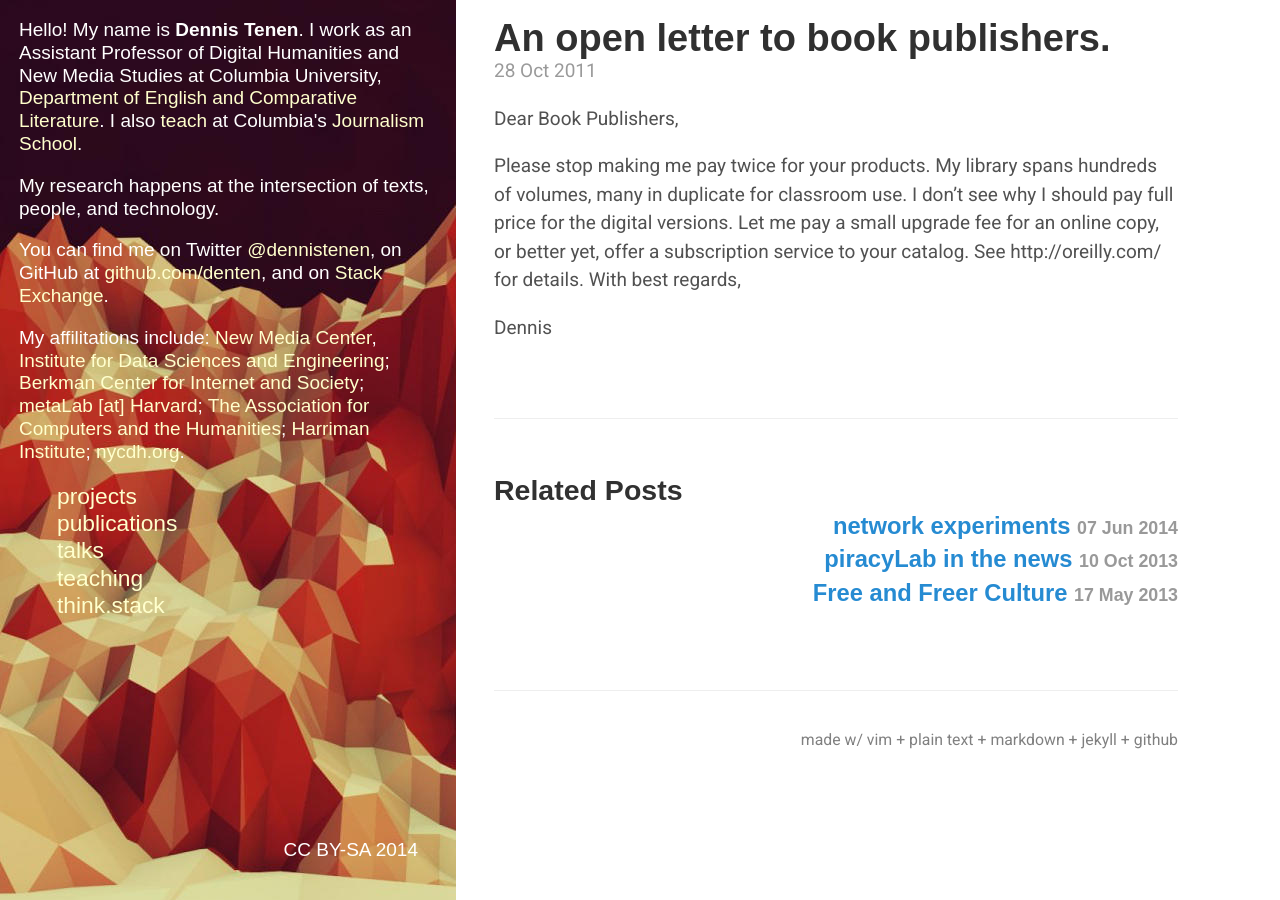
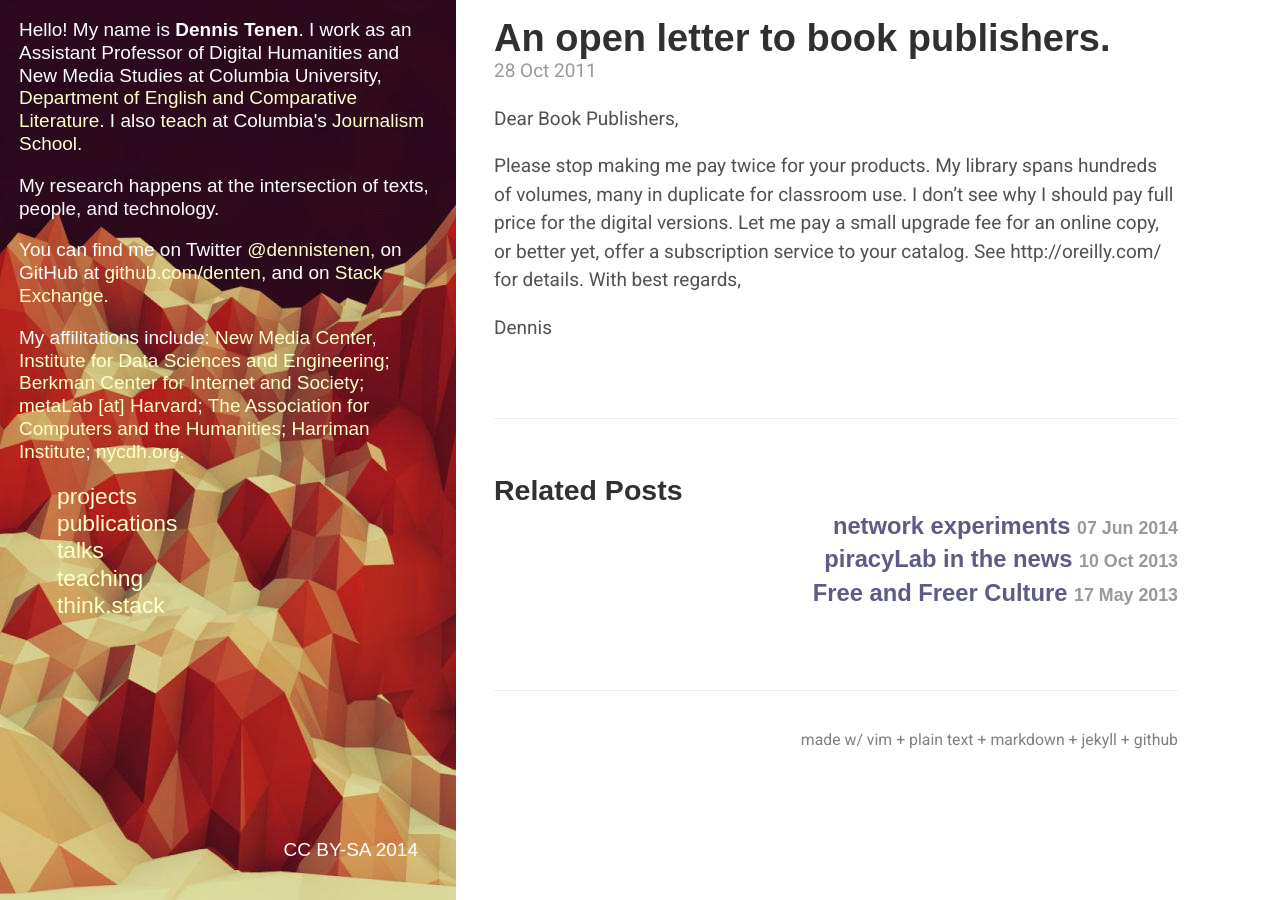
Before and after one commit to denten/denten.github.io, a Jekyll site: the page built from _posts/2011-10-28-an-open-letter-to-book-publishers.markdown, in a window 1280 px wide. Built offline with Jekyll 4.4.1, drawn with Linux system fonts in a browser that asks for light colours; some web fonts are replaced.

Commit message:
messing with the styles

```diff
--- a/_layouts/home.html
+++ b/_layouts/home.html
@@ -9,7 +9,7 @@ layout: default
 {{ content }}
 
     {% for post in site.posts limit:3 %}
-    <h3><span>{{ post.date | date_to_string }}</span> &raquo; <a href="{{ BASE_PATH }}{{ post.url }}">{{ post.title }}</a></h3>
+    <h3><!--<span>{{ post.date | date_to_string }}</span>--> &raquo; <a href="{{ BASE_PATH }}{{ post.url }}">{{ post.title }}</a></h3>
         {{ post.content | truncatewords:75 }}<br>
         <a href="{{ post.url }}">Read more &raquo;</a><br><br>
         <!-- hack to prevent unclosed lists in the snippet -->
--- a/public/css/poole.css
+++ b/public/css/poole.css
@@ -67,7 +67,7 @@ body {
 
 /* No `:visited` state is required by default (browsers will use `a`) */
 a {
-  color: #268bd2;
+  color: #5C5C85;
   text-decoration: none;
 }
 /* `:focus` is linked to `:hover` for basic accessibility */
```
